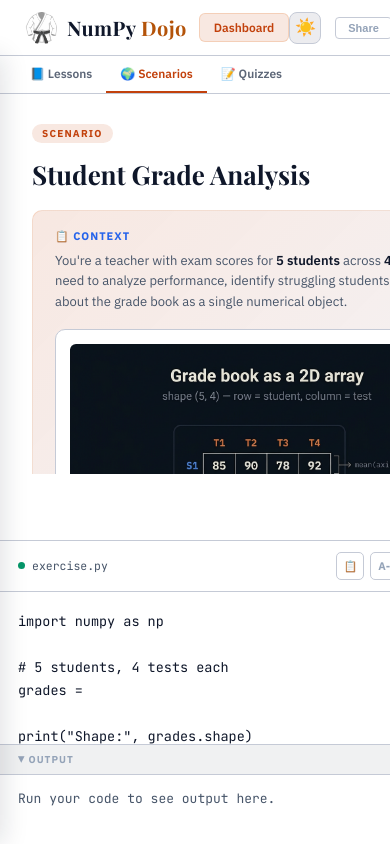
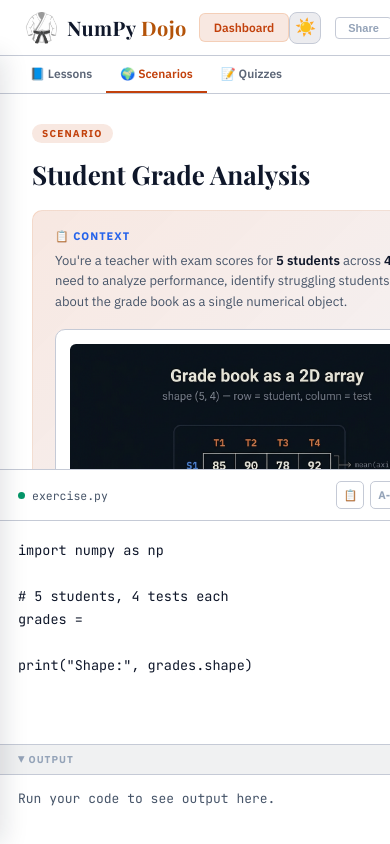
Before and after one commit to zeckdude/numpy-dojo, a Next.js app: page /scenarios/student-grades in a window 390 px wide. Shown: the top 844 px of the page. Built offline with nearby package versions, Linux system fonts and the light colour scheme.

Commit message:
Update global styles for improved layout and responsiveness: Adjust .panes-learn and .panes styles in globals.css to ensure proper flex behavior and minimum height settings, enhancing the user experience in lesson and code panes.

```diff
--- a/src/app/globals.css
+++ b/src/app/globals.css
@@ -437,9 +437,16 @@ main {
 
 .panes-learn {
   min-width: 0;
+  min-height: 0;
   overflow: hidden;
   display: flex;
   flex-direction: column;
+}
+
+/* Fill the grid row so lesson task band can sit on the bottom; scenario column scrolls inside */
+.panes-learn > .learn {
+  flex: 1;
+  min-height: 0;
 }
 
 .panes--resizable > .code-pane {
@@ -2176,14 +2183,26 @@ a.module-card.module-card--link:focus-visible {
     box-shadow: var(--shadow-mobile-nav);
   }
   nav.mobile-open { transform: translateX(0); }
-  .panes { grid-template-columns: 1fr !important; }
+  /* Let main + panes shrink so inner scroll areas work (fixed nav is out of flow) */
+  main {
+    min-height: 0;
+  }
+  /* Stack learn + code; equal flex rows so lesson task band sits on bottom of top pane */
+  .panes {
+    grid-template-columns: 1fr !important;
+    grid-template-rows: minmax(0, 1fr) minmax(0, 1fr) !important;
+    min-height: 0;
+  }
+  .panes > .panes-learn,
+  .panes > .code-pane {
+    min-height: 0;
+  }
   .panes--resizable .panes-gutter {
     display: none !important;
   }
   .panes--resizable > .code-pane {
     border-left: none;
   }
-  .learn { max-height: 45vh; }
   .learn:not(.learn--lesson) {
     overflow-y: auto;
   }
```
